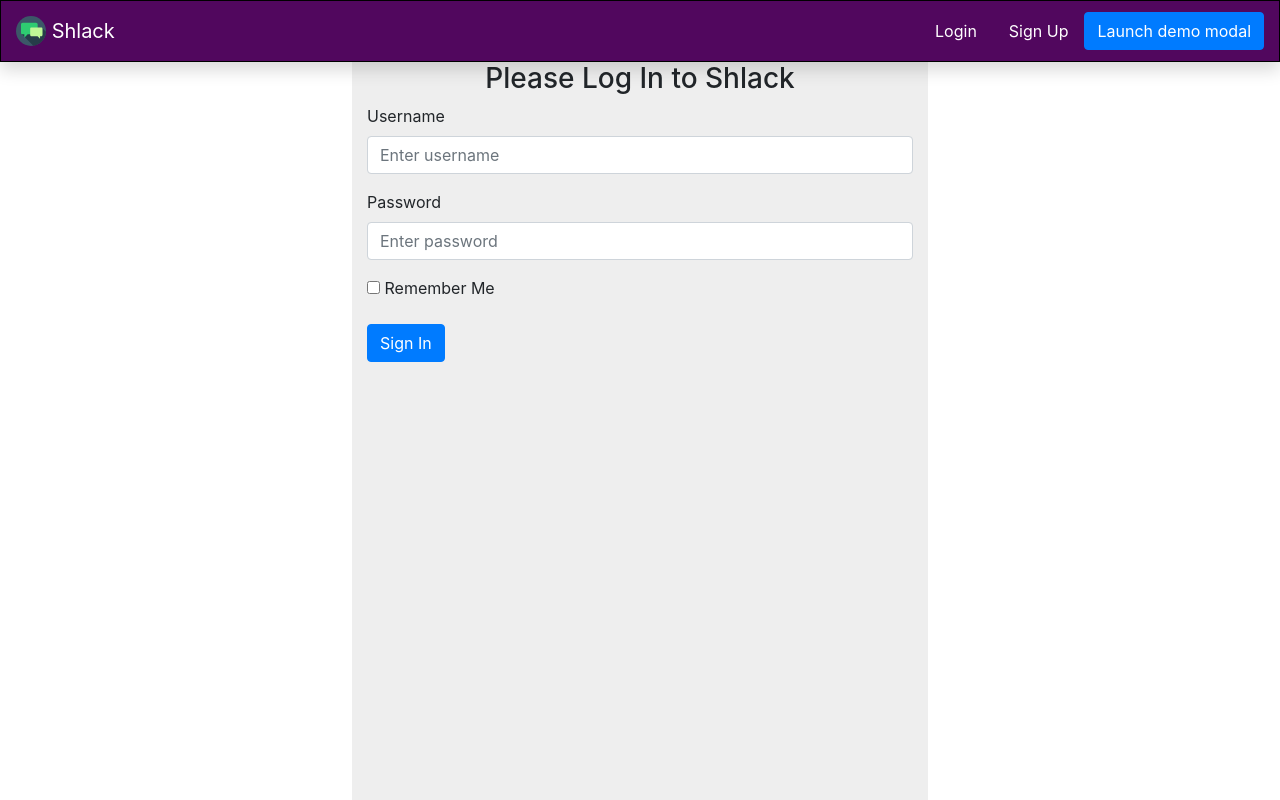
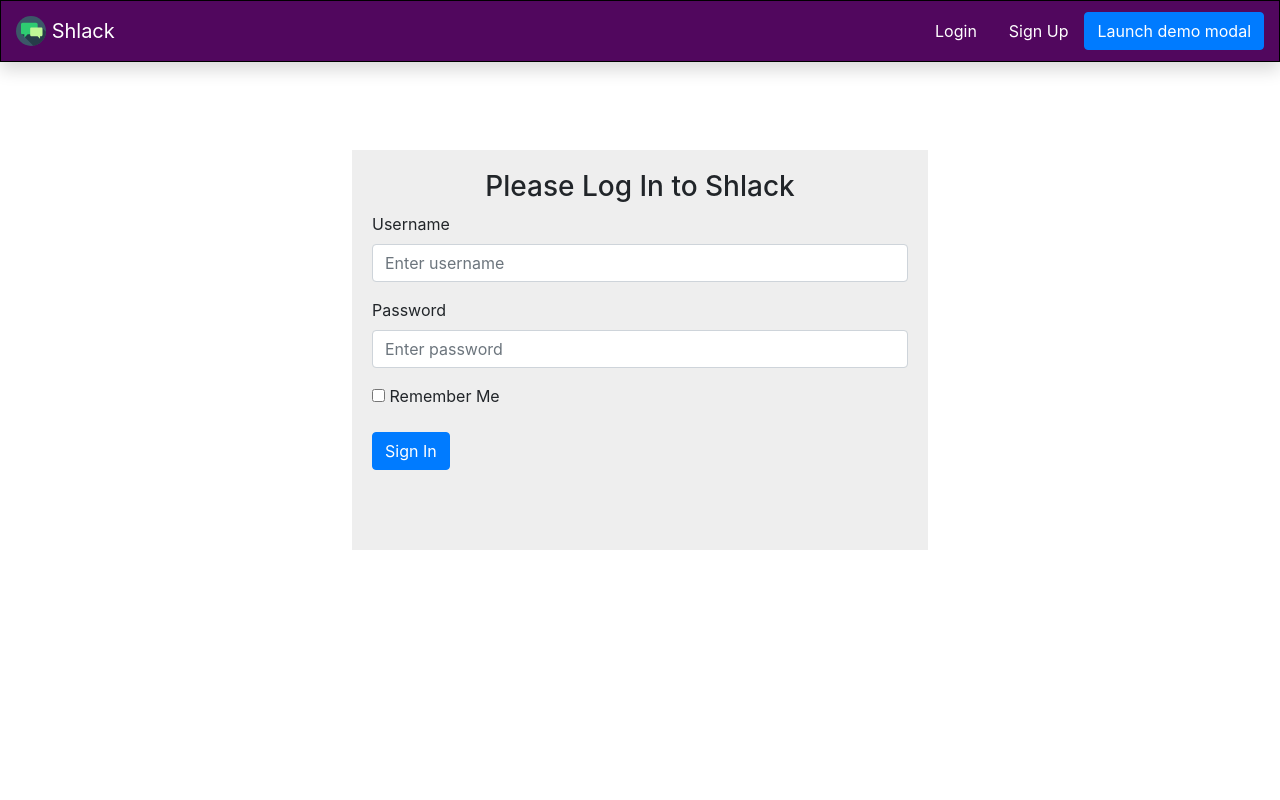
Before and after one commit to kevinhynes/shlack, a Flask app: page /login_test in a window 1280 px wide. Run offline with Flask 2, Linux system fonts and the light colour scheme; some libraries are stand-ins or nearby versions.

Commit message:
Improvements to look of login

```diff
--- a/static/login.js
+++ b/static/login.js
@@ -8,12 +8,12 @@ $(document).ready(function() {
 
 
 function resizeLoginContainer(mql) {
-    const navbar = document.getElementById('navbar')
-    const login_container = document.getElementById("login-container")
+    const navbar = document.getElementById("navbar")
+    const login_page = document.getElementById("login-page")
 
     const height = window.innerHeight - navbar.offsetHeight
-    login_container.style.height = height + 'px'
+    login_page.style.height = height + 'px'
 
-    console.log(`resizeLoginContainer func - : ${window.innerHeight} ${navbar.offsetHeight} ${login_container.offsetHeight} ${height}`)
+    console.log(`resizeLoginContainer func - : ${window.innerHeight} ${navbar.offsetHeight} ${login_page.offsetHeight} ${height}`)
 
 }
--- a/static/style.css
+++ b/static/style.css
@@ -252,6 +252,25 @@ body, html {
   cursor: default;
 }
 
+.login-page {
+  display: block;
+  position: absolute;
+  top: 0;
+}
+
+.login-container {
+  display: block;
+  background: #eeeeee;
+  height: 400px;
+  width: 400px;
+  margin: 150px auto 0px;
+  padding: 20px;
+}
+
+#login-header {
+  text-align: center;
+}
+
 footer {
   background: #f5f5f5;
   margin: 0px -15px;
@@ -288,6 +307,10 @@ footer {
   #message-box {
     width: 100%;
   }
+
+  .login-container {
+    width: 100%;
+  }
 }
 /*When screen width is above 767 pixels...*/
 @media (min-width: 767px) {
@@ -303,13 +326,12 @@ footer {
   #message-box {
     width: calc(100% - 300px);
   }
+
+  .login-container {
+    width: 576px;
+  }
 }
 @media (min-width: 576px) {
-  .login-container {
-    width: 576px;
-    background: #eeeeee;
-  }
-
   .signup-alert {
     width: 576px;
   }
@@ -323,10 +345,6 @@ footer {
   }
 }
 @media (max-width: 575px) {
-  .login-container {
-    width: 100%;
-  }
-
   .signup-alert {
     width: 100%;
   }
@@ -343,10 +361,6 @@ footer {
   text-align: center;
 }
 
-#login-header {
-  text-align: center;
-}
-
 .signup-alert {
   align-content: center;
 }
--- a/static/style.scss
+++ b/static/style.scss
@@ -258,7 +258,25 @@ body,html {
 }
 
 
+//Login Page
+.login-page {
+  display: block;
+  position: absolute;  //Not sure why #login-page is not at top
+  top: 0;
+}
 
+.login-container {
+  display: block;
+  background: $off_white;
+  height: 400px;
+  width: 400px;
+  margin: 150px auto 0px;  //top right&left bottom
+  padding: 20px;
+}
+
+#login-header {
+  text-align: center;
+}
 
 footer {
   background: $lightergray;
@@ -293,6 +311,9 @@ footer {
   #message-box {
     width: 100%;
   }
+  .login-container {
+    width: 100%;
+  }
 }
 
 /*When screen width is above 767 pixels...*/
@@ -307,6 +328,9 @@ footer {
   #message-box {
     width: calc(100% - 300px);
   }
+  .login-container {
+    width: 576px;
+  }
 }
 
 
@@ -314,10 +338,6 @@ footer {
 //Just for login_test.html
 //////////////////////////////////////////////////////////////////////////////
 @media (min-width: 576px) {
-  .login-container {
-    width: 576px;
-    background: $off_white;
-  }
   .signup-alert {
     width: 576px;
   }
@@ -330,9 +350,6 @@ footer {
 }
 
 @media (max-width: 575px) {
-  .login-container {
-    width: 100%;
-  }
   .signup-alert {
     width: 100%;
   }
@@ -347,9 +364,6 @@ footer {
 #signup-header {
   text-align: center;
 }
-#login-header {
-  text-align: center;
-}
 .signup-alert {
   align-content: center;
 }
--- a/templates/login.html
+++ b/templates/login.html
@@ -1,16 +1,16 @@
 {% extends "layout.html" %}
 
 {% block scripts %}
-<script src="{{url_for('static', filename='login.js')}}"></script>
+  <script src="{{url_for('static', filename='login.js')}}"></script>
 {% endblock %}
 
 
 {% block body %}
-  <div id="login-container" class="container login-container">
+<div id="login-page" class="container-fluid login-page">
+  <div id="login-container" class="login-container">
     <h3 id="login-header" class="text-center"></h3>
 
-
-    <form  method="post" novalidate>
+    <form method="post" novalidate>
       {{ form.hidden_tag() }}
       <p>
         {% if form.username.errors %}
@@ -40,4 +40,5 @@
       <p>{{ form.submit(class_="btn btn-primary") }}</p>
     </form>
   </div>
+</div>
 {% endblock %}
```
Also changed, not shown: 1 other file.
